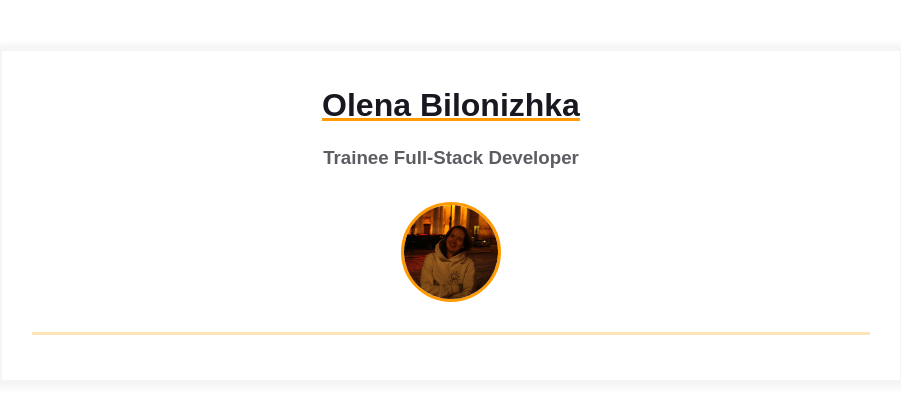
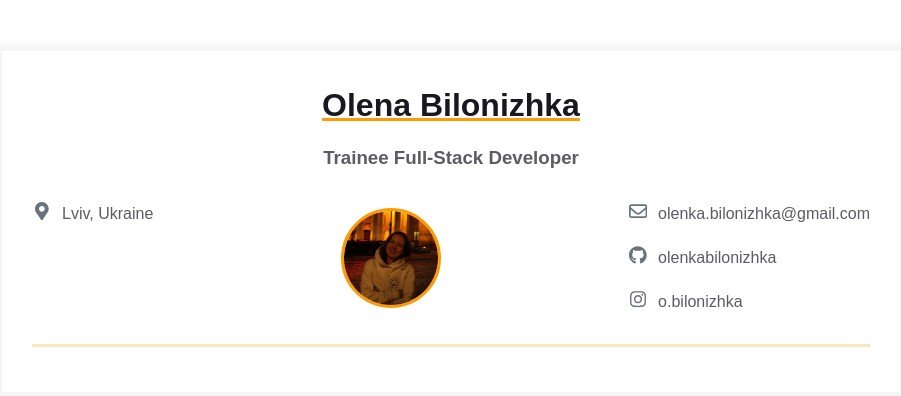
Before and after one commit to olenkabilonizhka/homepage, a plain HTML site: page index.html in a window 1280 px wide. Shown: the whole page, without its empty margins (189-1090 px from the left). Drawn offline with Linux system fonts and the light colour scheme.

Commit message:
feat: add contact info

```diff
--- a/index.html
+++ b/index.html
@@ -15,7 +15,25 @@
             <h3 class="contact-info__sub-header">Trainee Full-Stack Developer</h3>
 
             <div class="contact_info_container fh">
-              <div class="contact-info__block"></div>
+              <div class="contact-info__block">
+                <a href="" rel="author" class="contact-info__item">
+                  <div class="contact-info__item-icon-wrapper">
+                    <svg
+                      class="contact-info__item-icon"
+                      xmlns="http://www.w3.org/2000/svg"
+                      viewBox="0 0 384 512"
+                    >
+                      <path
+                        d="M172.268 501.67C26.97 291.031 0 269.413 0 192 0 85.961 85.961 0 192
+                        0s192 85.961 192 192c0 77.413-26.97 99.031-172.268 309.67-9.535
+                        13.774-29.93 13.773-39.464 0zM192 272c44.183 0 80-35.817
+                        80-80s-35.817-80-80-80-80 35.817-80 80 35.817 80 80 80z"
+                      ></path>
+                    </svg>
+                  </div>
+                  <span>Lviv, Ukraine</span>
+                </a>
+              </div>
 
               <div class="contact-info__block contact-info__block--center">
                 <img
@@ -25,7 +43,35 @@
                 />
               </div>
 
-              <div class="contact-info__block"></div>
+              <div class="contact-info__block">
+                <a href="mailto:olenka.bilonizhka@gmail.com" rel="author" class="contact-info__item">
+                  <div class="contact-info__item-icon-wrapper">
+                    <svg class="contact-info__item-icon" xmlns="http://www.w3.org/2000/svg" viewBox="0 0 512 512">
+                      <path
+                        d="M64 112c-8.8 0-16 7.2-16 16v22.1L220.5 291.7c20.7 17 50.4 17 71.1 0L464 150.1V128c0-8.8-7.2-16-16-16H64zM48 212.2V384c0 8.8 7.2 16 16 16H448c8.8 0 16-7.2 16-16V212.2L322 328.8c-38.4 31.5-93.7 31.5-132 0L48 212.2zM0 128C0 92.7 28.7 64 64 64H448c35.3 0 64 28.7 64 64V384c0 35.3-28.7 64-64 64H64c-35.3 0-64-28.7-64-64V128z" />
+                    </svg>
+                  </div>
+                  <span>olenka.bilonizhka@gmail.com</span>
+                </a>
+                <a href="https://github.com/olenkabilonizhka" rel="author" class="contact-info__item">
+                  <div class="contact-info__item-icon-wrapper">
+                    <svg class="contact-info__item-icon" xmlns="http://www.w3.org/2000/svg" viewBox="0 0 496 512">
+                      <path
+                        d="M165.9 397.4c0 2-2.3 3.6-5.2 3.6-3.3 .3-5.6-1.3-5.6-3.6 0-2 2.3-3.6 5.2-3.6 3-.3 5.6 1.3 5.6 3.6zm-31.1-4.5c-.7 2 1.3 4.3 4.3 4.9 2.6 1 5.6 0 6.2-2s-1.3-4.3-4.3-5.2c-2.6-.7-5.5 .3-6.2 2.3zm44.2-1.7c-2.9 .7-4.9 2.6-4.6 4.9 .3 2 2.9 3.3 5.9 2.6 2.9-.7 4.9-2.6 4.6-4.6-.3-1.9-3-3.2-5.9-2.9zM244.8 8C106.1 8 0 113.3 0 252c0 110.9 69.8 205.8 169.5 239.2 12.8 2.3 17.3-5.6 17.3-12.1 0-6.2-.3-40.4-.3-61.4 0 0-70 15-84.7-29.8 0 0-11.4-29.1-27.8-36.6 0 0-22.9-15.7 1.6-15.4 0 0 24.9 2 38.6 25.8 21.9 38.6 58.6 27.5 72.9 20.9 2.3-16 8.8-27.1 16-33.7-55.9-6.2-112.3-14.3-112.3-110.5 0-27.5 7.6-41.3 23.6-58.9-2.6-6.5-11.1-33.3 2.6-67.9 20.9-6.5 69 27 69 27 20-5.6 41.5-8.5 62.8-8.5s42.8 2.9 62.8 8.5c0 0 48.1-33.6 69-27 13.7 34.7 5.2 61.4 2.6 67.9 16 17.7 25.8 31.5 25.8 58.9 0 96.5-58.9 104.2-114.8 110.5 9.2 7.9 17 22.9 17 46.4 0 33.7-.3 75.4-.3 83.6 0 6.5 4.6 14.4 17.3 12.1C428.2 457.8 496 362.9 496 252 496 113.3 383.5 8 244.8 8zM97.2 352.9c-1.3 1-1 3.3 .7 5.2 1.6 1.6 3.9 2.3 5.2 1 1.3-1 1-3.3-.7-5.2-1.6-1.6-3.9-2.3-5.2-1zm-10.8-8.1c-.7 1.3 .3 2.9 2.3 3.9 1.6 1 3.6 .7 4.3-.7 .7-1.3-.3-2.9-2.3-3.9-2-.6-3.6-.3-4.3 .7zm32.4 35.6c-1.6 1.3-1 4.3 1.3 6.2 2.3 2.3 5.2 2.6 6.5 1 1.3-1.3 .7-4.3-1.3-6.2-2.2-2.3-5.2-2.6-6.5-1zm-11.4-14.7c-1.6 1-1.6 3.6 0 5.9 1.6 2.3 4.3 3.3 5.6 2.3 1.6-1.3 1.6-3.9 0-6.2-1.4-2.3-4-3.3-5.6-2z" />
+                    </svg>
+                  </div>
+                  <span>olenkabilonizhka</span>
+                </a>
+                <a href="https://www.instagram.com/o.bilonizhka" rel="author" class="contact-info__item">
+                  <div class="contact-info__item-icon-wrapper">
+                    <svg class="contact-info__item-icon" xmlns="http://www.w3.org/2000/svg" viewBox="0 0 448 512">
+                      <path
+                        d="M224.1 141c-63.6 0-114.9 51.3-114.9 114.9s51.3 114.9 114.9 114.9S339 319.5 339 255.9 287.7 141 224.1 141zm0 189.6c-41.1 0-74.7-33.5-74.7-74.7s33.5-74.7 74.7-74.7 74.7 33.5 74.7 74.7-33.6 74.7-74.7 74.7zm146.4-194.3c0 14.9-12 26.8-26.8 26.8-14.9 0-26.8-12-26.8-26.8s12-26.8 26.8-26.8 26.8 12 26.8 26.8zm76.1 27.2c-1.7-35.9-9.9-67.7-36.2-93.9-26.2-26.2-58-34.4-93.9-36.2-37-2.1-147.9-2.1-184.9 0-35.8 1.7-67.6 9.9-93.9 36.1s-34.4 58-36.2 93.9c-2.1 37-2.1 147.9 0 184.9 1.7 35.9 9.9 67.7 36.2 93.9s58 34.4 93.9 36.2c37 2.1 147.9 2.1 184.9 0 35.9-1.7 67.7-9.9 93.9-36.2 26.2-26.2 34.4-58 36.2-93.9 2.1-37 2.1-147.8 0-184.8zM398.8 388c-7.8 19.6-22.9 34.7-42.6 42.6-29.5 11.7-99.5 9-132.1 9s-102.7 2.6-132.1-9c-19.6-7.8-34.7-22.9-42.6-42.6-11.7-29.5-9-99.5-9-132.1s-2.6-102.7 9-132.1c7.8-19.6 22.9-34.7 42.6-42.6 29.5-11.7 99.5-9 132.1-9s102.7-2.6 132.1 9c19.6 7.8 34.7 22.9 42.6 42.6 11.7 29.5 9 99.5 9 132.1s2.7 102.7-9 132.1z" />
+                    </svg>
+                  </div>
+                  <span>o.bilonizhka</span>
+                </a>
+              </div>
             </div>
           </div>
         </div>
```
